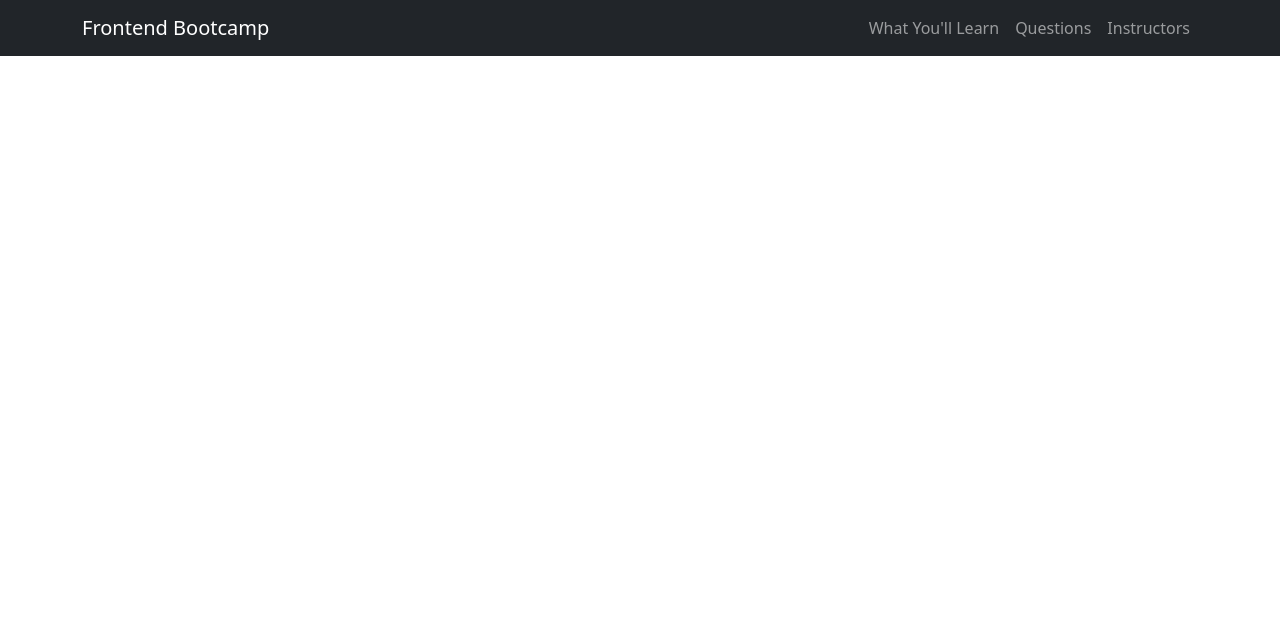
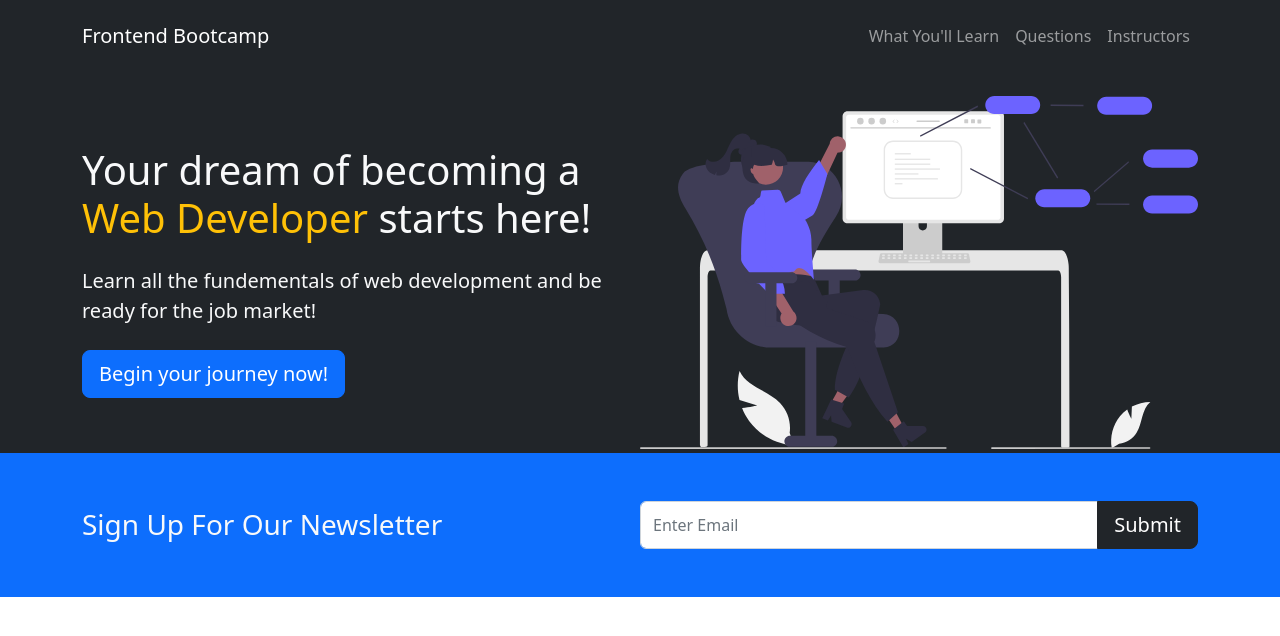
Before and after one commit to Danny-Rodriguez/bootstrapc, a plain HTML site: page index.html in a window 1280 px wide. Drawn offline with nearby package versions, Linux system fonts and the light colour scheme.

Commit message:
added newsletter signup

```diff
--- a/index.html
+++ b/index.html
@@ -10,7 +10,8 @@
     <title>Frontend Bootcamp</title>
   </head>
   <body>
-    <nav class="navbar navbar-expand-lg bg-dark navbar-dark">
+    <!-- Navbar -->
+    <nav class="navbar navbar-expand-lg bg-dark navbar-dark py-3">
       <div class="container">
         <a href="#" class="navbar-brand">Frontend Bootcamp</a>
 
@@ -33,6 +34,32 @@
         </div>
       </div>
     </nav>
+    <!-- Showcase -->
+    <section class="bg-dark text-light p-5 p-lg-1 pt-lg-4 text-center text-sm-start">
+      <div class="container">
+        <div class="d-sm-flex align-items-center justify-content-between">
+          <div>
+            <h1>Your dream of becoming a <span class="text-warning">Web Developer</span> starts here!</h1>
+            <p class="lead my-4">Learn all the fundementals of web development and be ready for the job market!</p>
+            <button class="btn btn-primary btn-lg">Begin your journey now!</button>
+          </div>
+          <img class="img-fluid w-50 d-none d-sm-block" src="img/undraw_software_engineer_re_tnjc.svg" alt="" />
+        </div>
+      </div>
+    </section>
+
+    <!-- Newsletter -->
+    <section class="bg-primary text-light p-5">
+      <div class="container">
+        <div class="d-md-flex justify-content-between align-items-center">
+          <h3 class="mb-3 mb-md-0">Sign Up For Our Newsletter</h3>
+          <div class="input-group news-input">
+            <input type="text" class="form-control" placeholder="Enter Email" />
+            <button class="btn btn-dark btn-lg" type="button">Submit</button>
+          </div>
+        </div>
+      </div>
+    </section>
 
     <script src="https://cdn.jsdelivr.net/npm/bootstrap@5.2.0-beta1/dist/js/bootstrap.bundle.min.js" integrity="sha384-pprn3073KE6tl6bjs2QrFaJGz5/SUsLqktiwsUTF55Jfv3qYSDhgCecCxMW52nD2" crossorigin="anonymous"></script>
   </body>
--- a/style.css
+++ b/style.css
@@ -0,0 +1,5 @@
+@media (min-width: 768px) {
+  .news-input {
+    width: 50%;
+  }
+}
```
Also changed, not shown: img/undraw_software_engineer_re_tnjc.svg (added).
